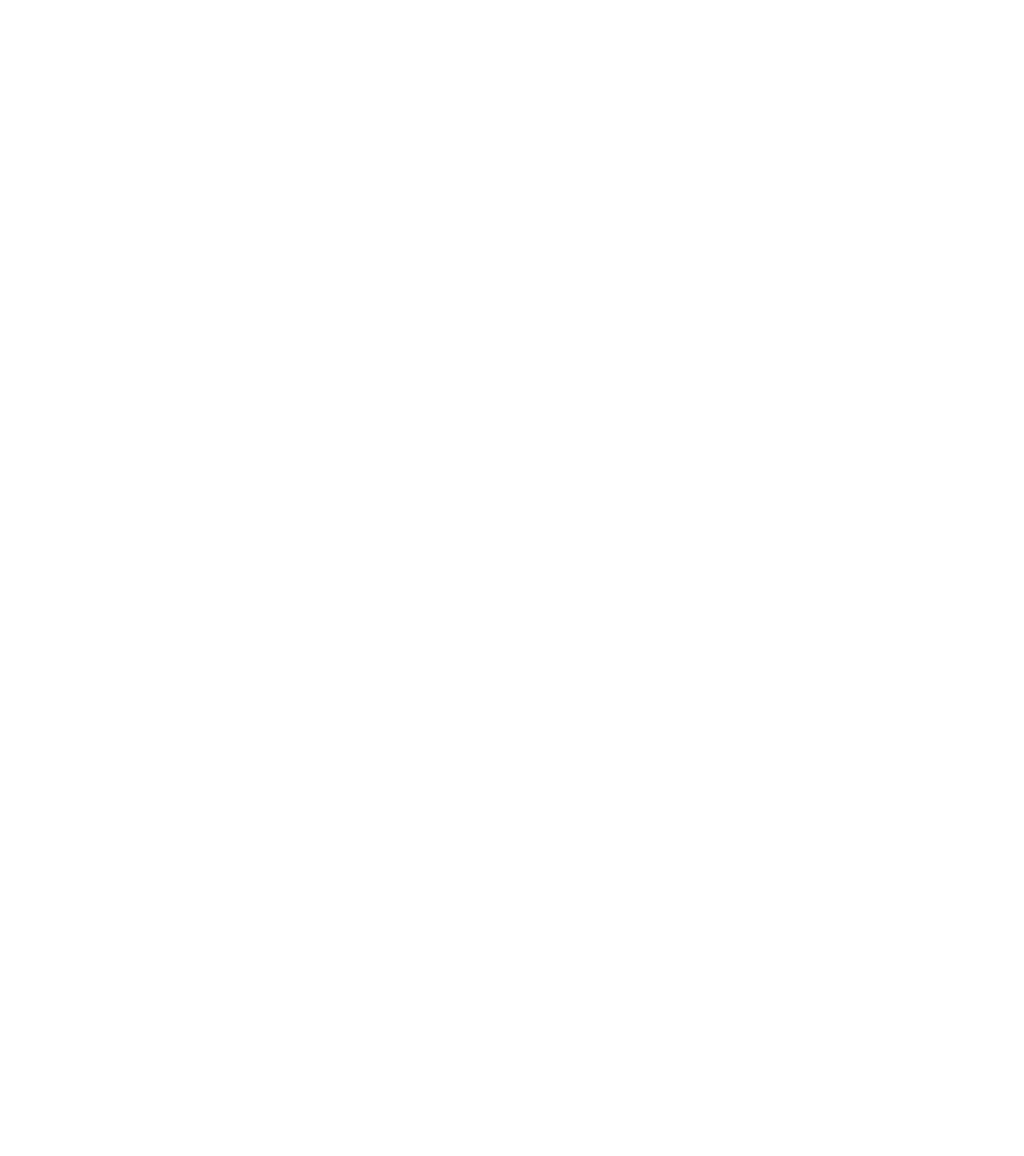
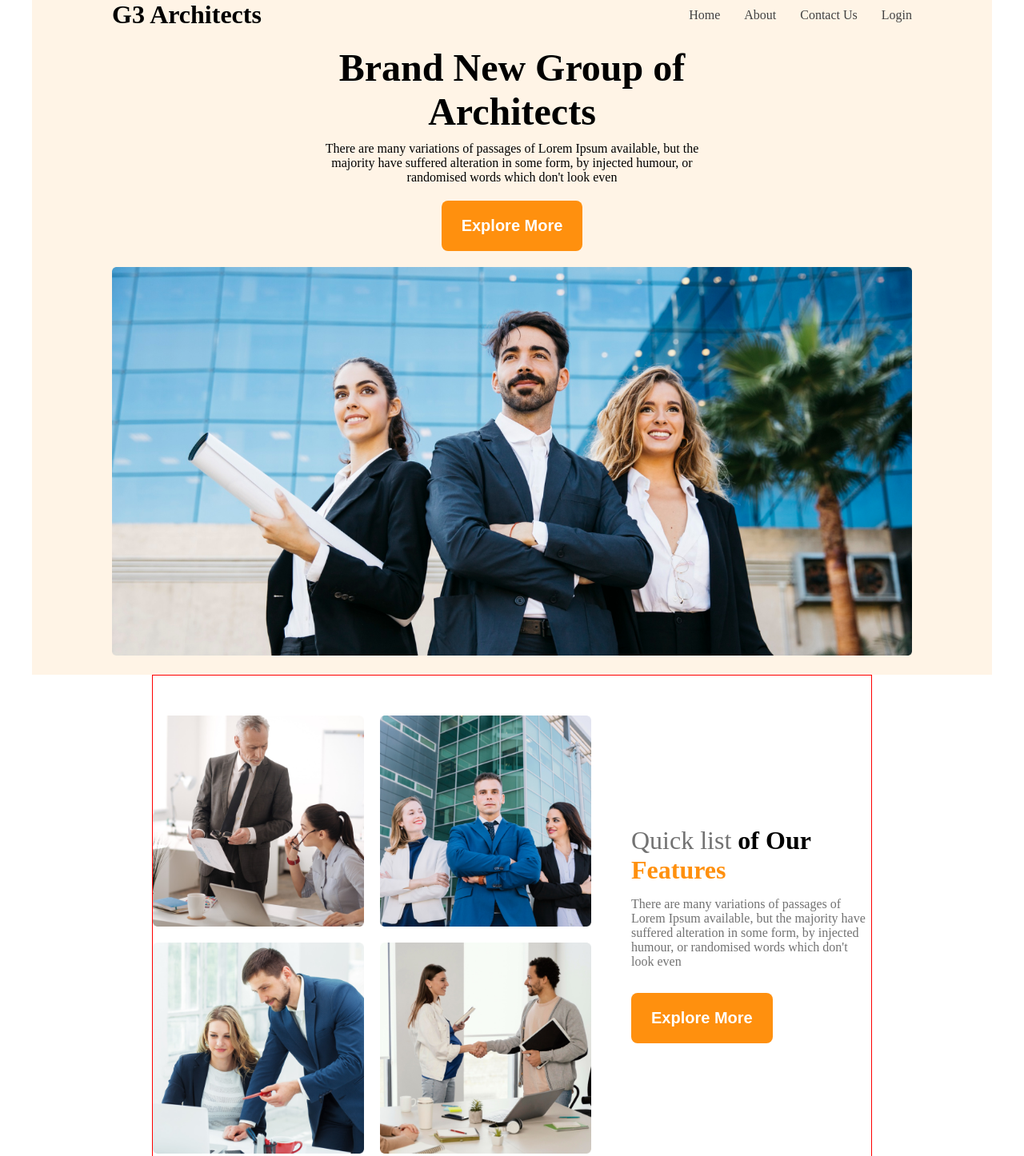
Before and after one commit to mdalamin2002/g3-architects-website, a plain HTML site: page index.html in a window 1280 px wide. Shown: the top 1446 px of the page at 80% size. Before the commit the page ends 800 px from the top, so only its background shows below. Drawn offline with Linux system fonts and the light colour scheme.

Commit message:
made team resposive and facts structure

```diff
--- a/architects.css
+++ b/architects.css
@@ -0,0 +1,162 @@
+@import url('https://fonts.googleapis.com/css2?family=Work+Sans:ital,wght@0,100..900;1,100..900&display=swap');
+
+*{
+  margin: 0;
+  padding: 0;
+  box-sizing: border-box;
+}
+.work-sans{
+  font-famil-font: "Work Sans", serif;
+  font-optical-sizing: auto;
+  font-weight: 400;
+  font-style: normal;
+}
+/* Shared styles */
+.display-flex {
+  display: flex;
+}
+.text-primary{
+  color: #FF900E;
+}
+.text-gray {
+  color: #424242;
+}
+.text-light-gray {
+  color: #727272;
+}
+.bg-light{
+  background-color: rgba(255, 144, 14, 0.1);
+
+}
+.btn-primary{
+  background-color: #FF900E;
+  color: white;
+  padding: 20px 25px ;
+  font-size: 1.25rem;
+  font-weight: 600;
+  border: none;
+  border-radius: 8px;
+}
+
+.section-title{
+  font-size: 2rem;
+  margin-bottom: 15px;
+  font-weight: 700;
+}
+
+/* header styles */
+
+/* navbar related styles */
+.navbar{
+  justify-content: space-between;
+  align-items: center;
+  margin-left: 100px;
+  margin-right: 70px;
+}
+.brand {
+  font-weight: 700;
+  font-size: 2rem;
+}
+.nav-item{
+  list-style: none;
+  margin-right: 30px;
+
+}
+.nav-link{
+  text-decoration: none;
+}
+header{
+  width: 1200px;
+  margin: 0 auto;
+
+}
+  .banner {
+  max-width: 1000px;
+  margin: 0 auto;
+  display: flex;
+  justify-content: center;
+  flex-direction: column;
+  align-items: center;
+
+
+
+}
+/* banner rerated styles */
+.banner-content{
+  max-width: 510px;
+  margin: 0 auto;
+  text-align: center;
+  margin: 20px;
+
+}
+.banner-title{
+  font-weight: 700;
+  font-size: 3rem;
+  margin-bottom: 10px;
+}
+.banner-description{
+  margin-bottom: 20px;
+}
+.banner-image{
+  width: 100%;
+  margin-bottom: 20px;
+}
+
+main {
+  max-width: 900px;
+  margin: 0 auto;
+  border: 1px solid red;
+}
+main > section {
+  margin-top: 50px;
+}
+
+/* team and feature related styles */
+.teams{
+  align-items: center;
+  justify-content: center;
+}
+.team-img-container {
+  display: grid;
+  grid-template-columns: repeat(2, 1fr);
+  gap: 20px;
+
+}
+.team-img-container img{
+  width: 100%;
+}
+.our-features {
+  margin-left: 50px;
+  max-width: 300px;
+}
+
+.feartures-description {
+  margin-bottom: 30px;
+}
+#quick-list{
+  font-weight: 500;
+}
+/* responsive media query */
+@media screen and (max-width: 500px) {
+  .navbar,
+  .nav-links,
+  .teams{
+    flex-direction: column;
+  }
+  .team-img-container{
+    grid-template-columns: repeat(1, 1fr);
+  }
+  .our-features {
+    margin-left: 10px;
+  }
+}
+/* medium size device */
+@media screen and (min-width: 500px ) and (max-width: 900) {
+  .teams{
+    flex-direction: column;
+
+  }
+  .our-features{
+    margin: 30px auto;
+  }
+}
--- a/index.html
+++ b/index.html
@@ -3,13 +3,79 @@
 <head>
   <meta charset="UTF-8">
   <meta name="viewport" content="width=device-width, initial-scale=1.0">
+  <link rel="stylesheet" href="architects.css">
   <title>G3 Architects</title>
 </head>
-<body>
-  <header>
+<body class="font-famil-font">
+  <header class="bg-light">
+    <nav class="navbar display-flex">
+      <h3 class="brand ">G3 Architects</h3>
+      <ul class="nav-links display-flex">
 
+        <li class="nav-item"><a href="" class="nav-link text-gray">Home</a></li>
+        <li class="nav-item"><a href="" class="nav-link text-gray">About</a></li>
+        <li class="nav-item"><a href="" class="nav-link text-gray">Contact Us </a></li>
+        <li class="nav-item"><a href="" class="nav-link text-gray">Login</a></li>
+      </ul>
+    </nav>
+    <div class="banner">
+      <div class="banner-content">
+        <h1 class="banner-title">Brand New Group of Architects</h1>
+          <p class="banner-description">There are many variations of passages of Lorem Ipsum available, but the majority have suffered alteration in some form, by injected humour, or randomised words which don't look even</p>
+          <button class="btn-primary">Explore More</button>
+      </div>
+       <div>
+        <img class="banner-image" src="images/banner.png" alt="">
+       </div>
+
+    </div>
   </header>
   <main>
+    <!-- feature start  -->
+    <section class="teams display-flex">
+      <div class="team-img-container">
+        <img src="images/team1.png" alt="two architects discussing about design">
+        <img src="images/team2.png" alt="two architects discussing about design">
+        <img src="images/team3.png" alt="two architects discussing about design">
+        <img src="images/team4.png" alt="two architects discussing about design">
+
+      </div>
+      <div class="our-features">
+        <h3 class="section-title"><span id="quick-list" class="text-light-gray">Quick list</span> <span>of Our</span> <span class="text-primary">Features</span></h3>
+        <p class="feartures-description text-light-gray">There are many variations of passages of Lorem Ipsum available, but the majority have suffered alteration in some form, by injected humour, or randomised words which don't look even</p>
+        <button class="btn-primary">Explore More</button>
+      </div>
+
+    </section>
+    <!-- feature will enjoy -->
+     <section>
+      <h3 class="section-title">Some Facts</h3>
+      <p class="text-light-gray">There are many variations of passages of Lorem Ipsum available, but the majority have suffered alteration.</p>
+      <div class="facts-container">
+        <div class="fact">
+          <img src="" alt="" class="fact-icon">
+          <h4 class="fact-number"></h4>
+          <h5 class="fact-name"></h5>
+        </div>
+        <div class="fact">
+          <img src="" alt="" class="fact-icon">
+          <h4 class="fact-number"></h4>
+          <h5 class="fact-name"></h5>
+        </div>
+        <div class="fact">
+          <img src="" alt="" class="fact-icon">
+          <h4 class="fact-number"></h4>
+          <h5 class="fact-name"></h5>
+        </div>
+        <div class="fact">
+          <img src="" alt="" class="fact-icon">
+          <h4 class="fact-number"></h4>
+          <h5 class="fact-name"></h5>
+        </div>
+      </div>
+     </section>
+     <!-- Some facts -->
+      <section class="some-facts"></section>
 
   </main>
   <footer>
```
